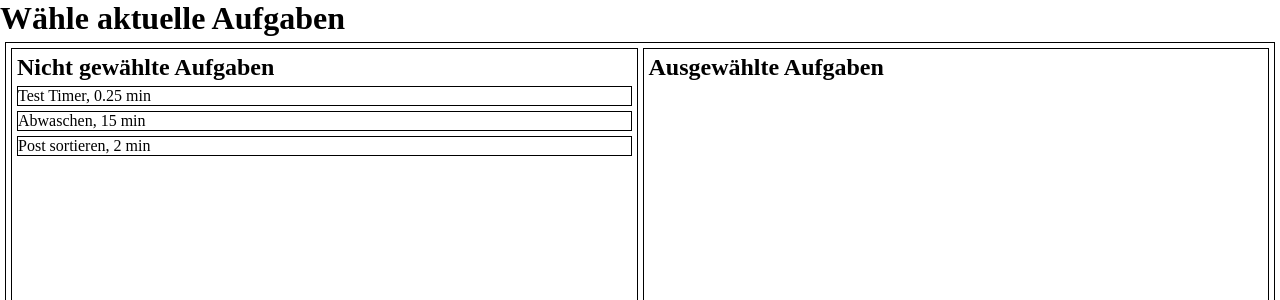
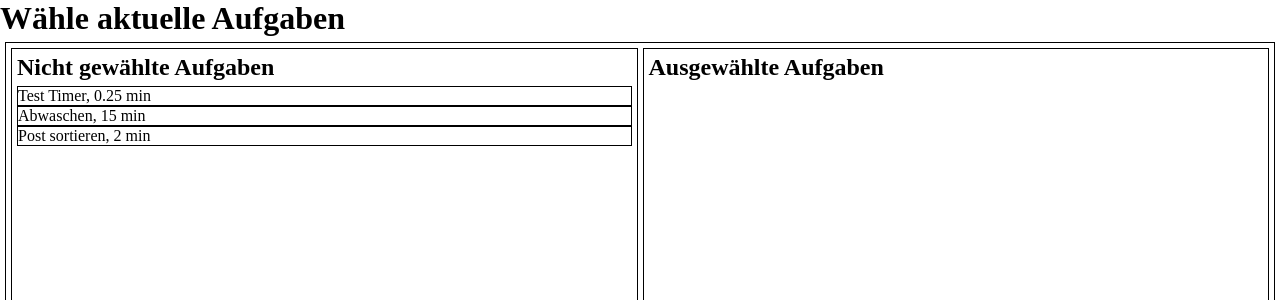
Before and after one commit to A11yship/capstone-project, a Next.js app: page /create-list in a window 1280 px wide. Shown: the top 300 px of the page. Built offline with nearby package versions, Linux system fonts and the light colour scheme.

Commit message:
Add dnd components

```diff
--- /dev/null
+++ b/next.config.js
@@ -0,0 +1,6 @@
+/** @type {import('next').NextConfig} */
+const nextConfig = {
+	reactStrictMode: true,
+};
+
+module.exports = nextConfig;
--- /dev/null
+++ b/src/components/Column/Column.js
@@ -0,0 +1,23 @@
+import {Droppable} from '@hello-pangea/dnd';
+
+import Task from '../Task/Task';
+
+import StyledColumn from './StyledColumn';
+
+export default function Column({column, tasks}) {
+	return (
+		<StyledColumn>
+			<h2>{column}</h2>
+			<Droppable droppableId={column}>
+				{provided => (
+					<div ref={provided.innerRef} {...provided.droppableProps}>
+						{tasks.map((task, index) => {
+							return <Task key={task.id} task={task} index={index} />;
+						})}
+						{provided.placeholder}
+					</div>
+				)}
+			</Droppable>
+		</StyledColumn>
+	);
+}
--- /dev/null
+++ b/src/components/Task/Task.js
@@ -0,0 +1,19 @@
+import {Draggable} from '@hello-pangea/dnd';
+
+import StyledTask from './StyledTask';
+
+export default function Task({task, index}) {
+	return (
+		<Draggable draggableId={task.id} index={index}>
+			{provided => (
+				<StyledTask
+					{...provided.draggableProps}
+					{...provided.dragHandleProps}
+					ref={provided.innerRef}
+				>
+					{task.name}, {task.time} min
+				</StyledTask>
+			)}
+		</Draggable>
+	);
+}
--- a/src/pages/_document.js
+++ b/src/pages/_document.js
@@ -1,3 +1,4 @@
+import {resetServerContext} from '@hello-pangea/dnd';
 import Document from 'next/document';
 import {ServerStyleSheet} from 'styled-components';
 
@@ -13,6 +14,7 @@ export default class MyDocument extends Document {
 				});
 
 			const initialProps = await Document.getInitialProps(ctx);
+			resetServerContext();
 			return {
 				...initialProps,
 				styles: [initialProps.styles, sheet.getStyleElement()],
--- a/src/pages/create-list.js
+++ b/src/pages/create-list.js
@@ -1,9 +1,8 @@
 import {DragDropContext} from '@hello-pangea/dnd';
 import {useState} from 'react';
 
-import StyledColumn from '../components/Column/StyledColumn';
+import Column from '../components/Column/Column';
 import StyledContainer from '../components/Container/StyledContainer';
-import StyledTask from '../components/Task/StyledTask';
 import useStore from '../hooks/useStore';
 
 export default function CreateList() {
@@ -22,28 +21,13 @@ export default function CreateList() {
 			<h1>Wähle aktuelle Aufgaben </h1>
 			<StyledContainer>
 				<DragDropContext onDragEnd={handleOnDragEnd}>
-					{columns.map(column => {
-						return (
-							<StyledColumn key={column}>
-								<h2>{column}</h2>
-								{column === 'Nicht gewählte Aufgaben'
-									? unselectedTasks.map(task => {
-											return (
-												<StyledTask key={task.id}>
-													{task.name}, {task.time} min
-												</StyledTask>
-											);
-									  })
-									: selectedTasks.map(task => {
-											return (
-												<StyledTask key={task.id}>
-													{task.name}, {task.time} min
-												</StyledTask>
-											);
-									  })}
-							</StyledColumn>
-						);
-					})}
+					{columns.map(column =>
+						column === 'Nicht gewählte Aufgaben' ? (
+							<Column key={column} column={column} tasks={unselectedTasks} />
+						) : (
+							<Column key={column} column={column} tasks={selectedTasks} />
+						)
+					)}
 				</DragDropContext>
 			</StyledContainer>
 		</>
```
